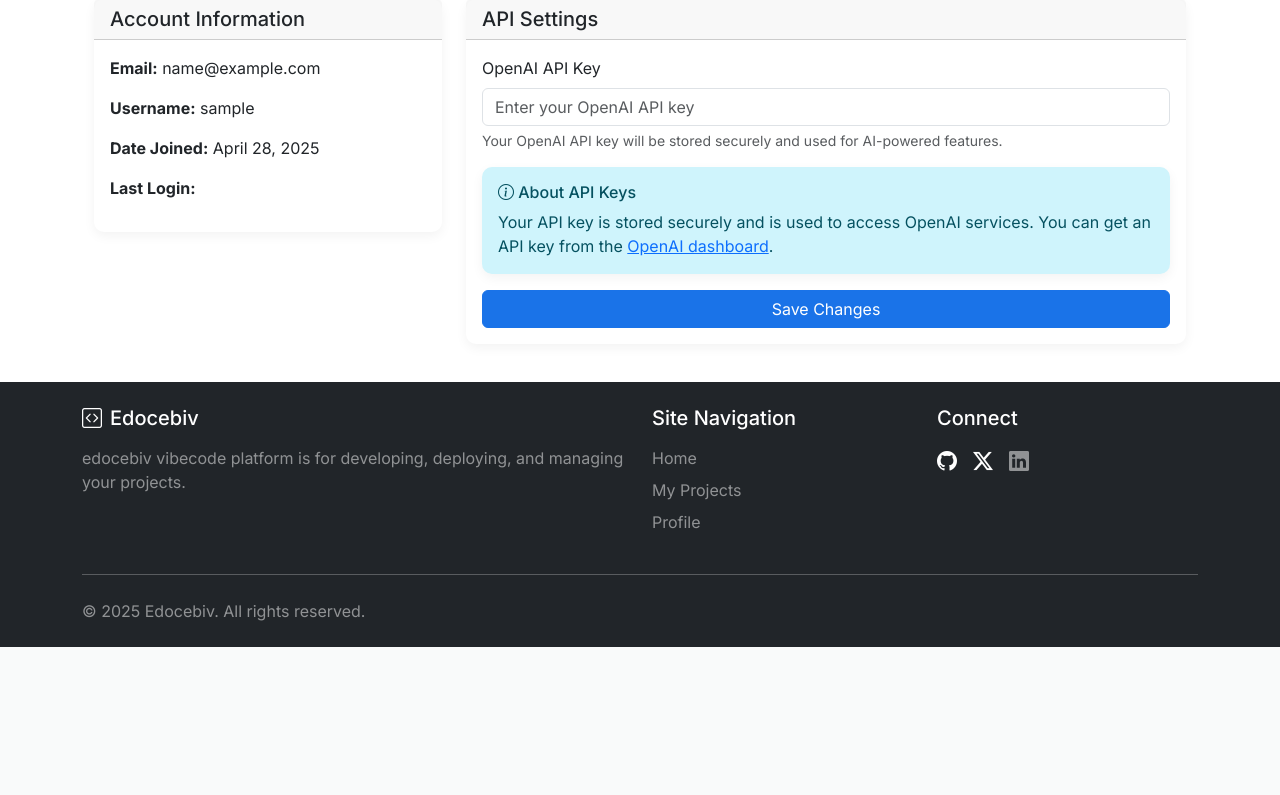
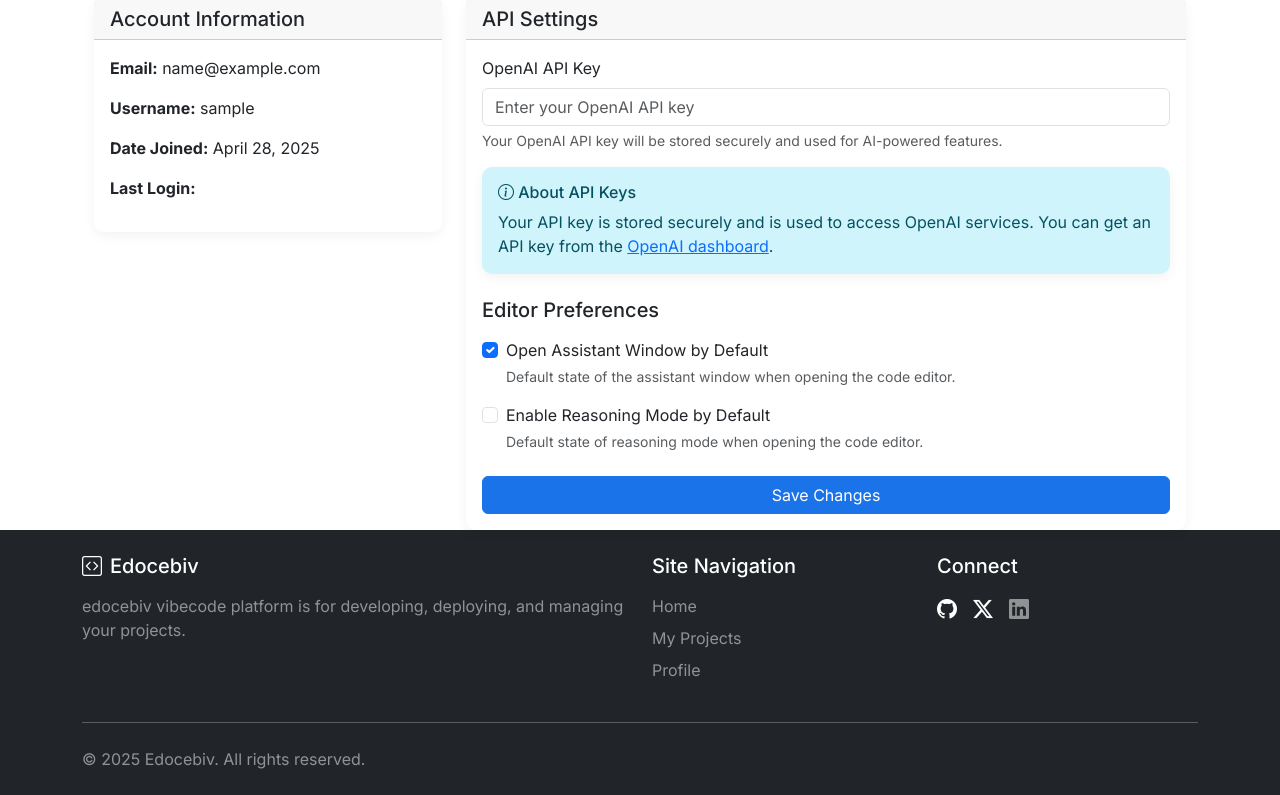
Before and after one commit to vibe-base/edocebiv, a Django app: page /users/profile/ in a window 1280 px wide. Shown: the part 153-948 px from the top of the page. Before the commit the page ends 800 px from the top, so only its background shows below. Run offline with Django 5.2, Linux system fonts and the light colour scheme; the visitor is signed in with stand-in values (Sample User, id 1).

Commit message:
Updated the UserProfile Model: Added is_assistant_window_open field (Boolean, default True) Added is_reasoning_mode_on field (Boolean, default False) Created and applied migrations for these new fields Updated the UserProfileForm: Added the new fields to the form Added appropriate widgets and help text Configured the form to display checkboxes for the boolean fields Updated the Profile Template: Added a new "Editor Preferences" section Added checkboxes for controlling the default state of the assistant window and reasoning mode Improved the layout and styling of the form Added JavaScript for State Management: Added code to initialize the UI based on user preferences Added event listeners to detect when the user changes preferences Implemented AJAX calls to save preferences without page reload Added functions to get CSRF token for secure AJAX requests Added a New API Endpoint: Created a save_preferences view to handle AJAX requests Added the URL route for the new endpoint Implemented proper authentication and validation Updated the Chat Panel in the Code Editor: Fixed the ID of the reasoning mode checkbox to match the JavaScript Ensured the chat panel and reasoning mode checkbox initialize correctly based on user preferences

```diff
--- a/templates/users/profile.html
+++ b/templates/users/profile.html
@@ -51,9 +51,27 @@
                             {% endif %}
                         </div>
 
-                        <div class="alert alert-info">
+                        <div class="alert alert-info mb-4">
                             <h6 class="alert-heading"><i class="bi bi-info-circle"></i> About API Keys</h6>
                             <p class="mb-0">Your API key is stored securely and is used to access OpenAI services. You can get an API key from the <a href="https://platform.openai.com/api-keys" target="_blank" rel="noopener noreferrer">OpenAI dashboard</a>.</p>
+                        </div>
+
+                        <h5 class="mb-3">Editor Preferences</h5>
+
+                        <div class="mb-3 form-check">
+                            {{ form.is_assistant_window_open }}
+                            <label for="{{ form.is_assistant_window_open.id_for_label }}" class="form-check-label">
+                                Open Assistant Window by Default
+                            </label>
+                            <div class="form-text">{{ form.is_assistant_window_open.help_text }}</div>
+                        </div>
+
+                        <div class="mb-4 form-check">
+                            {{ form.is_reasoning_mode_on }}
+                            <label for="{{ form.is_reasoning_mode_on.id_for_label }}" class="form-check-label">
+                                Enable Reasoning Mode by Default
+                            </label>
+                            <div class="form-text">{{ form.is_reasoning_mode_on.help_text }}</div>
                         </div>
 
                         <div class="d-grid">
--- a/users/forms.py
+++ b/users/forms.py
@@ -6,16 +6,24 @@
 
     class Meta:
         model = UserProfile
-        fields = ['openai_api_key']
+        fields = ['openai_api_key', 'is_assistant_window_open', 'is_reasoning_mode_on']
         widgets = {
             'openai_api_key': forms.TextInput(attrs={
                 'class': 'form-control',
                 'placeholder': 'Enter your OpenAI API key',
                 'autocomplete': 'off'
             }),
+            'is_assistant_window_open': forms.CheckboxInput(attrs={
+                'class': 'form-check-input'
+            }),
+            'is_reasoning_mode_on': forms.CheckboxInput(attrs={
+                'class': 'form-check-input'
+            }),
         }
         help_texts = {
-            'openai_api_key': 'Your OpenAI API key will be stored securely and used for AI-powered features.'
+            'openai_api_key': 'Your OpenAI API key will be stored securely and used for AI-powered features.',
+            'is_assistant_window_open': 'Default state of the assistant window when opening the code editor.',
+            'is_reasoning_mode_on': 'Default state of reasoning mode when opening the code editor.'
         }
 
 class ProjectForm(forms.ModelForm):
--- a/users/models.py
+++ b/users/models.py
@@ -8,6 +8,8 @@
     """Model representing a user's profile with additional information."""
     user = models.OneToOneField(User, on_delete=models.CASCADE, related_name='profile')
     openai_api_key = models.CharField(max_length=255, blank=True, null=True, help_text="Your OpenAI API key")
+    is_assistant_window_open = models.BooleanField(default=True, help_text="Whether the assistant window is open")
+    is_reasoning_mode_on = models.BooleanField(default=False, help_text="Whether reasoning mode is enabled")
     created_at = models.DateTimeField(auto_now_add=True)
     updated_at = models.DateTimeField(auto_now=True)
 
--- a/users/urls.py
+++ b/users/urls.py
@@ -6,6 +6,7 @@
 urlpatterns = [
     # Profile URLs
     path('profile/', views.profile_view, name='profile_view'),
+    path('save_preferences/', views.save_preferences, name='save_preferences'),
 
     # Project URLs
     path('projects/', views.project_list, name='project_list'),
--- a/users/views.py
+++ b/users/views.py
@@ -4,7 +4,7 @@
 from django.urls import reverse
 from django.http import JsonResponse
 from django.views.decorators.csrf import csrf_exempt
-from django.views.decorators.http import require_POST
+from django.views.decorators.http import require_POST, require_http_methods
 import os
 import shutil
 import json
@@ -110,6 +110,28 @@
     return render(request, 'users/profile.html', {
         'form': form,
         'profile': profile
+    })
+
+@login_required
+@require_POST
+def save_preferences(request):
+    """AJAX endpoint to save user preferences."""
+    profile = request.user.profile
+
+    # Get preferences from POST data
+    is_assistant_window_open = request.POST.get('is_assistant_window_open') == 'true'
+    is_reasoning_mode_on = request.POST.get('is_reasoning_mode_on') == 'true'
+
+    # Update profile
+    profile.is_assistant_window_open = is_assistant_window_open
+    profile.is_reasoning_mode_on = is_reasoning_mode_on
+    profile.save()
+
+    return JsonResponse({
+        'status': 'success',
+        'message': 'Preferences saved successfully',
+        'is_assistant_window_open': profile.is_assistant_window_open,
+        'is_reasoning_mode_on': profile.is_reasoning_mode_on
     })
 
 # Docker Container Management Views
```
Also changed, not shown: templates/users/code_editor.html (+80 -2 lines), users/migrations/0007_userprofile_is_assistant_window_open_and_more.py (added).
